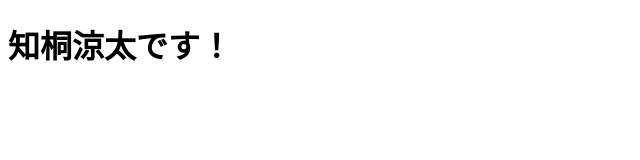
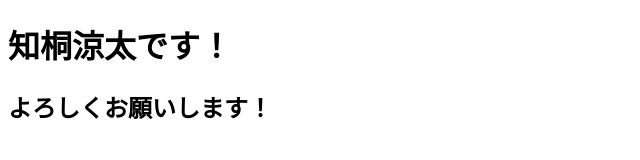
Before and after one commit to ChigiriRyota/WebPage, a plain HTML site: page main.html in a window 1280 px wide. Shown: the whole page, without its empty margins (0-640 px from the left). Drawn offline with Linux system fonts and the light colour scheme.

Commit message:
main.htmlにh2タグを追加

```diff
--- a/main.html
+++ b/main.html
@@ -8,5 +8,6 @@
  </head>
  <body>
    <h1>知桐涼太です！</h1>
+   <h2>よろしくお願いします！</h2>
  </body>
 </html>
```
